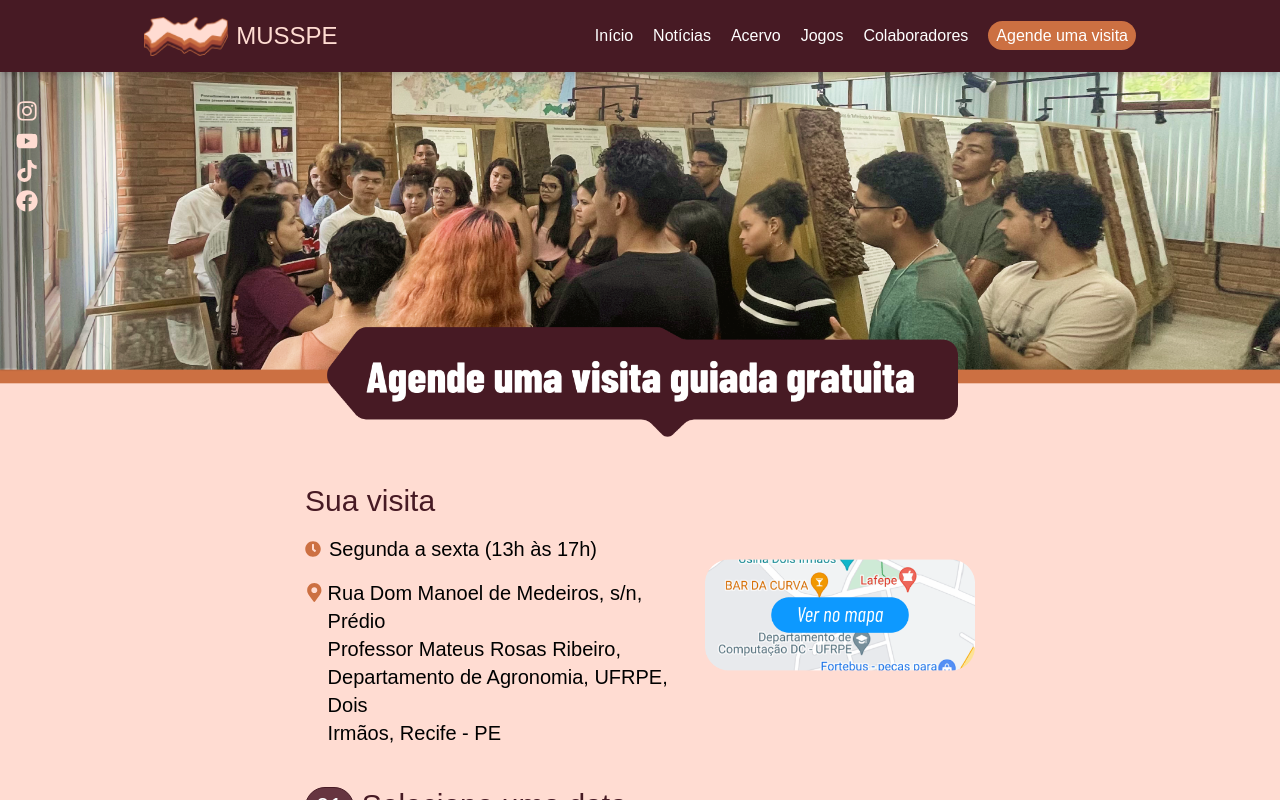
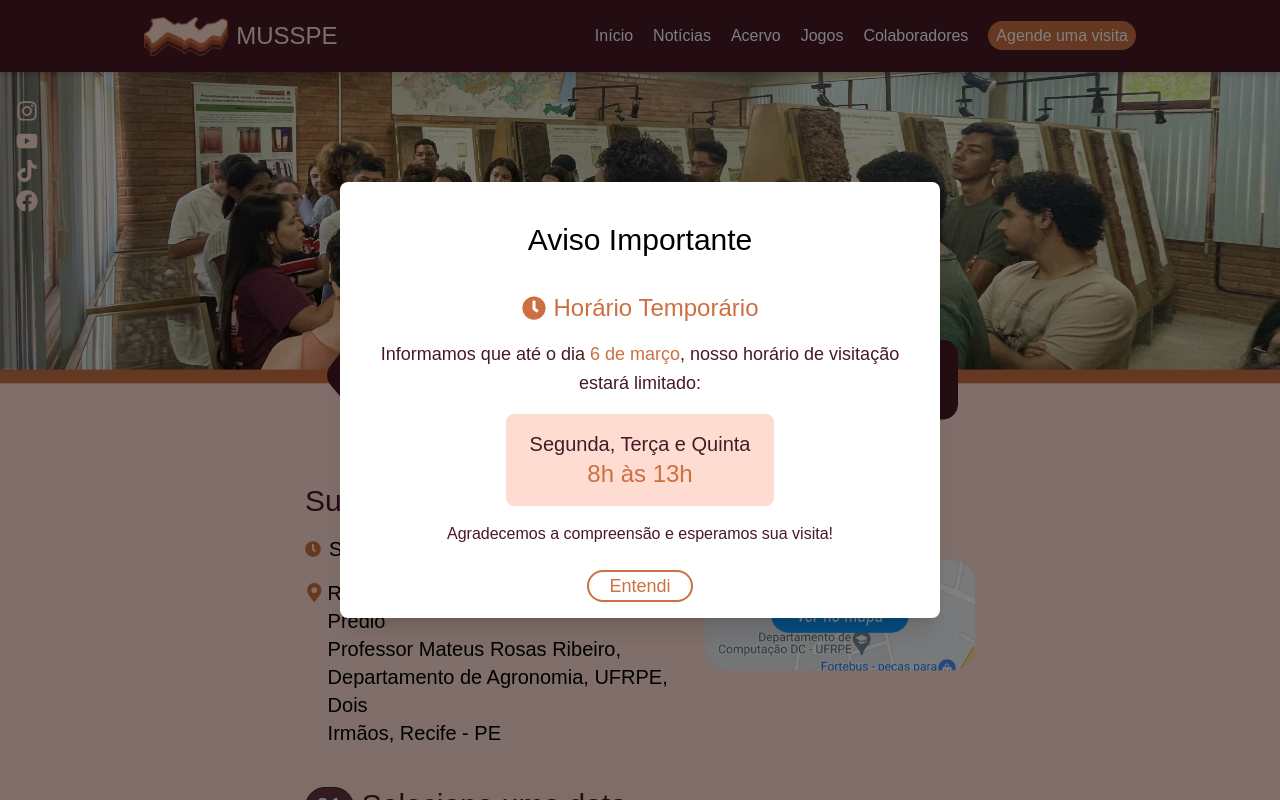
Before and after one commit to FonJava/musspe-react, a React (Vite) app: page /visita in a window 1280 px wide. Shown: the top 800 px of the page. Built offline with nearby package versions, Linux system fonts and the light colour scheme; a web font is replaced by a local one.

Commit message:
update horario 2026

```diff
--- a/src/components/Footer/Footer.jsx
+++ b/src/components/Footer/Footer.jsx
@@ -83,7 +83,7 @@ export default function Footer() {
             Gabriel Leão, e ilustrações por Laura Lins.
           </p>
           <p className="font-barlow-italic text-[13px]">
-            © 2025 Museu de Solos de Pernambuco. Todos os direitos reservados.
+            © 2026 Museu de Solos de Pernambuco. Todos os direitos reservados.
           </p>
         </div>
       </div>
--- a/src/components/FormularioVisita.jsx
+++ b/src/components/FormularioVisita.jsx
@@ -107,12 +107,12 @@ const FormularioVisita = () => {
         </h2>
         <div className="mb-[60px] mt-2 grid w-[300px] grid-cols-2 rounded-3xl bg-brand-roxo px-[10px] py-[15px] sm:w-[450px] md:w-[670px] md:px-[20px] md:py-[35px]">
           {[
-            "13h às 14h30",
-            "14h30 às 16h",
-            "13h30 às 15h",
-            "15h às 16h30",
-            "14h às 15h30",
-            "15h30 às 17h",
+            "8h às 9h30",
+            "9h30 às 11h",
+            "11h às 12h30",
+            "8h30 às 10h",
+            "10h às 11h30",
+            "11h30 às 13h",
           ].map((time) => (
             <button
               key={time}
--- a/src/pages/Visita/Visita.jsx
+++ b/src/pages/Visita/Visita.jsx
@@ -1,3 +1,4 @@
+import { useState } from "react";
 import {
   FaClock,
   FaInstagram,
@@ -11,10 +12,48 @@ import visitaDesktop from "/imagens/imagem-visitas.png";
 import visitaMobile from "/imagens/imagem-visitas2.png";
 import FormularioVisita from "../../components/FormularioVisita";
 import imagemMaps from "/imagens/imagen-mapa.png";
+import Modal from "../../components/Modal";
 
 export default function Visita() {
+  const [showModal, setShowModal] = useState(true);
+
   return (
     <>
+      <Modal
+        isOpen={showModal}
+        onClose={() => setShowModal(false)}
+        title="Aviso Importante"
+        larguraModal="w-[90%] md:w-[600px]"
+        textoBotao="Entendi"
+      >
+        <div className="text-center font-barlow-italic text-lg text-brand-dark">
+          <div className="mb-4 flex items-center justify-center gap-2">
+            <FaClock size={24} className="text-brand-laranja" />
+            <h3 className="font-barlow-bold text-2xl text-brand-laranja">
+              Horário Temporário
+            </h3>
+          </div>
+          <p className="mb-4 leading-relaxed">
+            Informamos que até o dia{" "}
+            <span className="font-barlow-bold text-brand-laranja">
+              6 de março
+            </span>
+            , nosso horário de visitação estará limitado:
+          </p>
+          <div className="mx-auto mb-4 w-fit rounded-lg bg-brand-bege px-6 py-4">
+            <p className="font-barlow-bold text-xl text-brand-dark">
+              Segunda, Terça e Quinta
+            </p>
+            <p className="font-barlow-bold text-2xl text-brand-laranja">
+              8h às 13h
+            </p>
+          </div>
+          <p className="text-base">
+            Agradecemos a compreensão e esperamos sua visita!
+          </p>
+        </div>
+      </Modal>
+
       <section className="mt-[-73px] bg-brand-dark">
         <div className="absolute left-4 top-[100px] z-10 hidden flex-col space-y-2 md:flex">
           <a
@@ -74,7 +113,7 @@ export default function Visita() {
             <span className="my-4 flex gap-2">
               <FaClock size={16} className="mt-1.5 text-brand-laranja" />
               <p className="flex items-center gap-2">
-                Segunda a sexta (13h às 17h)
+                Segunda, terça e quinta (8h às 13h)
               </p>
             </span>
 
```
